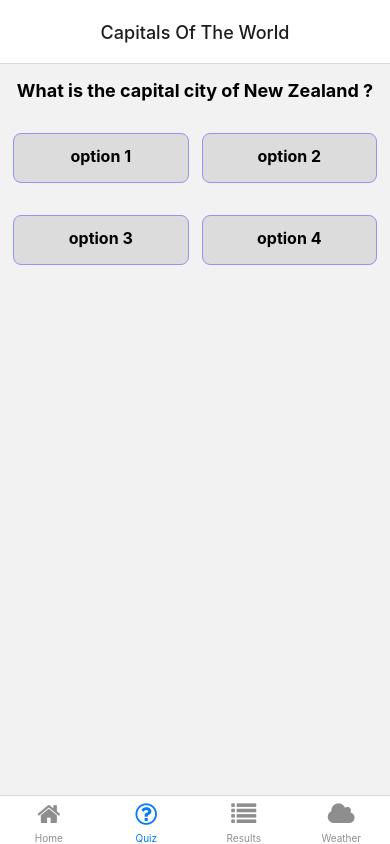
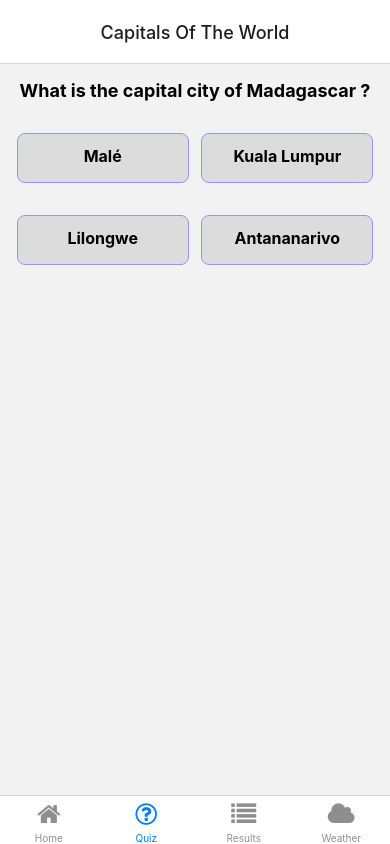
Before and after one commit to amahuika/ReactNative-Capital-Citys-Quiz, a React Native app: screen /quiz in a window 390 px wide. Built offline with nearby package versions, Linux system fonts and the light colour scheme.

Commit message:
added helper function created game logic

```diff
--- /dev/null
+++ b/assets/helperFunctions/HelperFunctions.js
@@ -0,0 +1,13 @@
+export function ShuffleArray(array) {
+  let newArr = [];
+  let selectedNum = [];
+
+  while (selectedNum.length < array.length) {
+    let j = Math.floor(Math.random() * array.length);
+    if (!selectedNum.includes(j)) {
+      selectedNum.push(j);
+      newArr.push(array[j]);
+    }
+  }
+  return newArr;
+}
--- a/screens/QuizScreen.js
+++ b/screens/QuizScreen.js
@@ -1,11 +1,15 @@
+import { useLayoutEffect, useState } from "react";
 import { StyleSheet, Text, View } from "react-native";
 import capitalCitiesData from "../assets/gameData/capitalCitiesData";
 import MyButton from "../components/MyButton";
-
-const quizData = capitalCitiesData;
-const dummydata = [{ city: "wellington", country: "New Zealand" }];
+import { ShuffleArray } from "../assets/helperFunctions/HelperFunctions";
 
 function QuizScreen() {
+  const [gameData, setGameData] = useState({ country: "", capital: "" });
+  const [options, setOptions] = useState([]);
+  const [userSelected, setUserSelected] = useState();
+
+  const quizData = capitalCitiesData;
   // to do
   //useEffect so it loads a random country on load
   // generate random number from the length of quiz data
@@ -18,35 +22,76 @@ function QuizScreen() {
 
   // show all results in a list on the quiz screen will need a results state object with 2 arrays correct and incorrect
 
+  useLayoutEffect(() => {
+    const randNum = Math.floor(Math.random() * quizData.length);
+    setGameData((val) => ({
+      country: quizData[randNum].country,
+      capital: quizData[randNum].capital,
+    }));
+
+    const Array = [
+      quizData[randNum].capital,
+      quizData[randNum + 1].capital,
+      quizData[randNum + 2].capital,
+      quizData[randNum + 3].capital,
+    ];
+
+    const shuffledArray = ShuffleArray(Array);
+
+    setOptions((val) => [...shuffledArray]);
+  }, [userSelected]);
+
+  function answerHandler(selected) {
+    setUserSelected(selected);
+    if (selected === gameData.capital) {
+      console.log("correct");
+    } else {
+      console.log("Wrong");
+    }
+    console.log(selected);
+  }
+
   return (
-    <View>
+    <View style={styles.outerContainer}>
       <View style={styles.questionContainer}>
         <Text style={styles.questionText}>
-          What is the capital city of {dummydata[0].country} ?
+          What is the capital city of {gameData.country} ?
         </Text>
       </View>
       <View style={styles.buttonContainer}>
         <MyButton
           btnStyle={styles.btnStyle}
           textStyle={styles.btnText}
-          text="option 1"
+          text={options[0]}
+          onPress={() => {
+            answerHandler(options[0]);
+          }}
         />
         <MyButton
           btnStyle={styles.btnStyle}
           textStyle={styles.btnText}
-          text="option 2"
+          text={options[1]}
+          onPress={() => {
+            answerHandler(options[1]);
+          }}
         />
       </View>
       <View style={styles.buttonContainer}>
         <MyButton
           btnStyle={styles.btnStyle}
           textStyle={styles.btnText}
-          text="option 3"
+          text={options[2]}
+          onPress={() => {
+            answerHandler(options[2]);
+          }}
         />
         <MyButton
           btnStyle={styles.btnStyle}
           textStyle={styles.btnText}
-          text="option 4"
+          text={options[3]}
+          onPress={() => {
+            answerHandler(options[3]);
+          }}
         />
       </View>
     </View>
@@ -55,6 +100,9 @@ function QuizScreen() {
 export default QuizScreen;
 
 const styles = StyleSheet.create({
+  outerContainer: {
+    paddingHorizontal: 4,
+  },
   questionContainer: {
     width: "100%",
     alignItems: "center",
```
